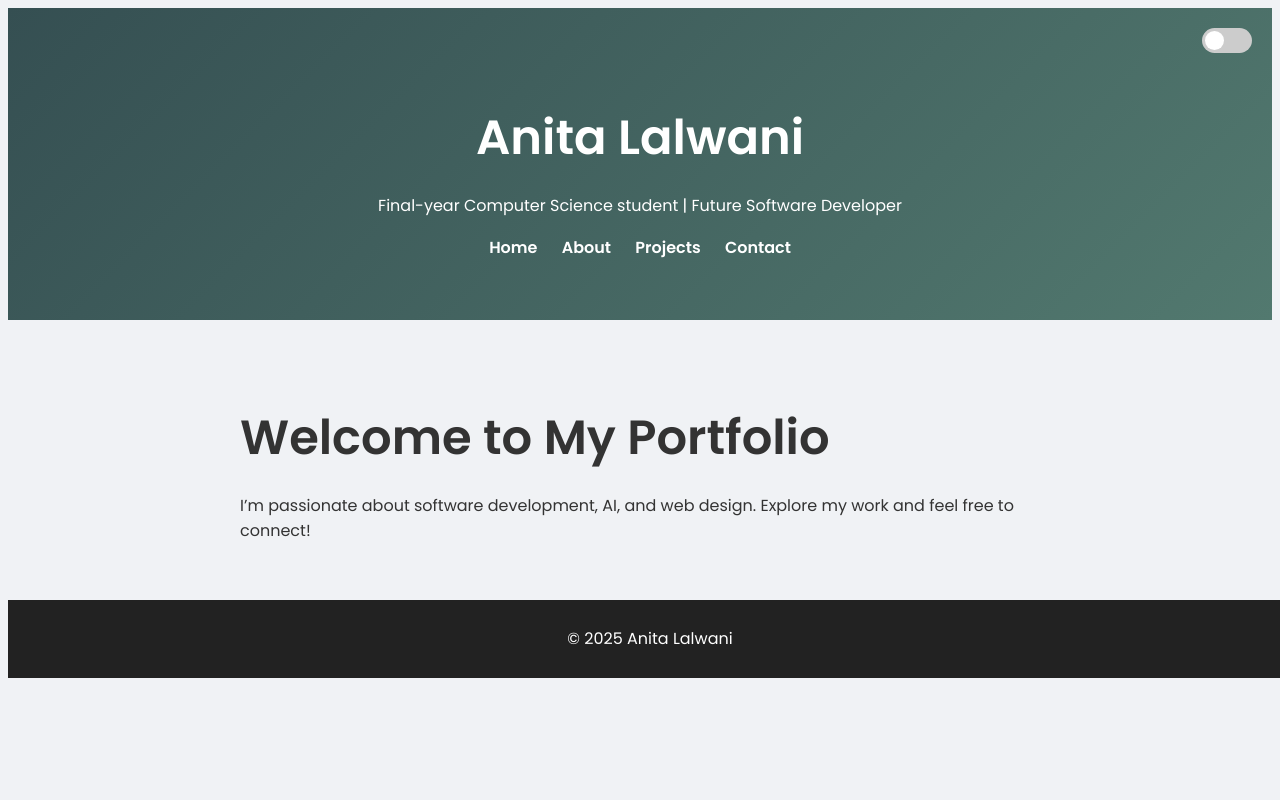
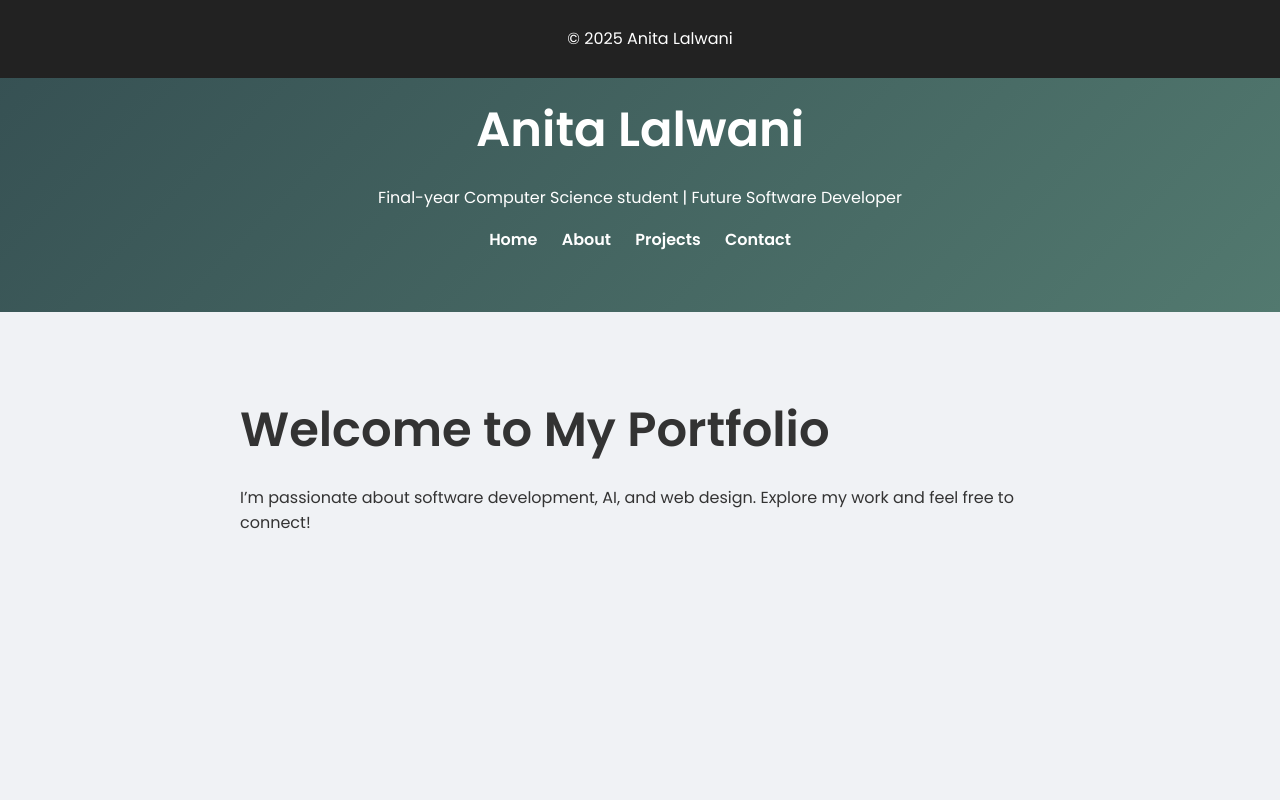
Before and after one commit to AnitaGiani/portfolio, a plain HTML site: page index.html in a window 1280 px wide. Drawn offline with nearby package versions, Linux system fonts and the light colour scheme.

Commit message:
adjust footer to the bottom of the screen

```diff
--- a/style.css
+++ b/style.css
@@ -1,4 +1,12 @@
 /* Basic Reset */
+html, body {
+  height: 100%;
+  margin: 0;
+  padding: 0;
+  display: flex;
+  flex-direction: column;
+}
+
 body {
   font-family: 'Poppins', sans-serif;
   line-height: 1.6;
@@ -38,6 +46,7 @@ header nav a:hover {
 
 /* Main content */
 main {
+    flex: 1;
   padding: 40px;
   max-width: 800px;
   margin: auto;
@@ -50,6 +59,7 @@ footer {
   text-align: center;
   padding: 10px;
   width: 100%;
+  position: fixed;
 }
 
 /* cv button */
```
